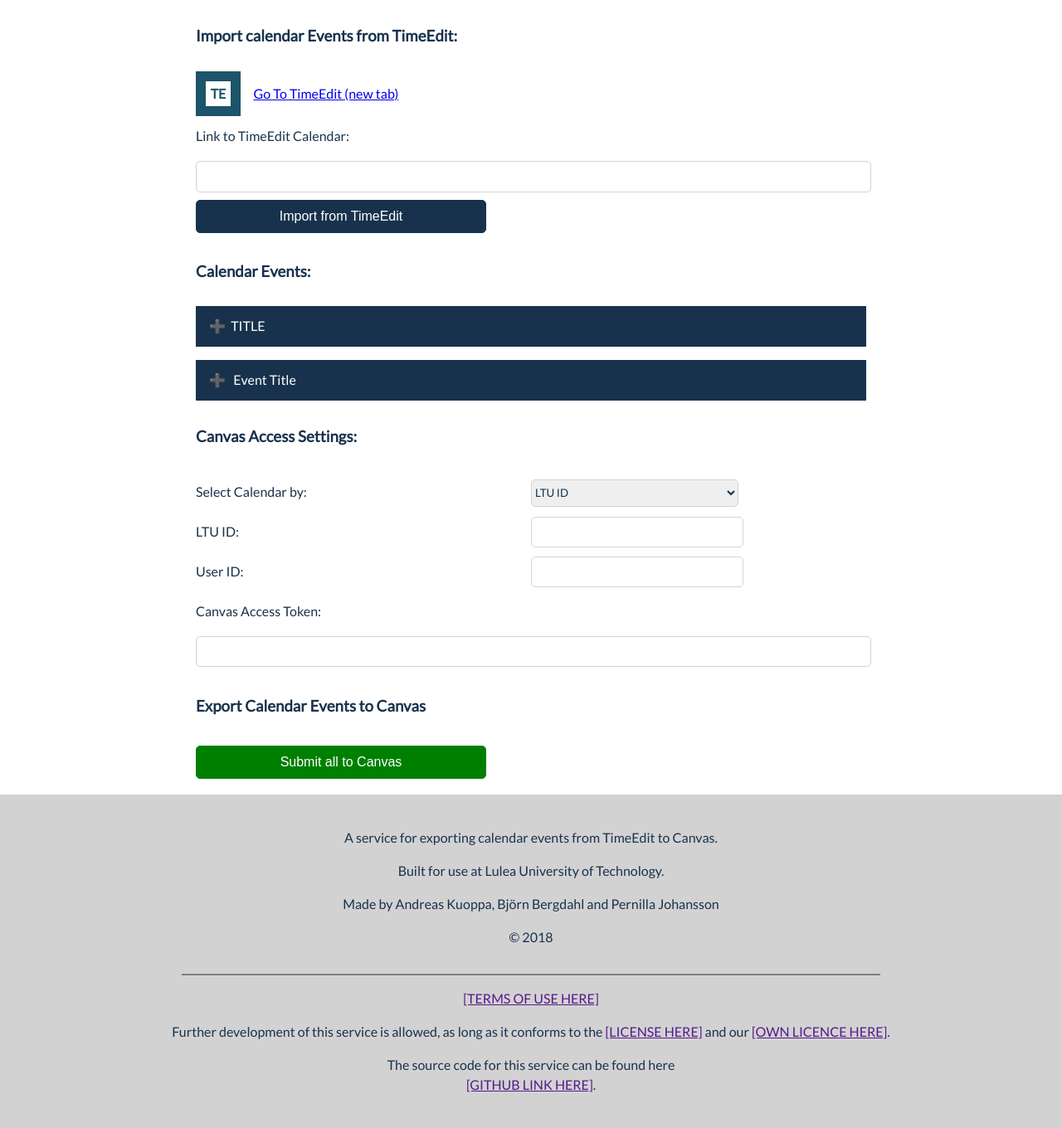
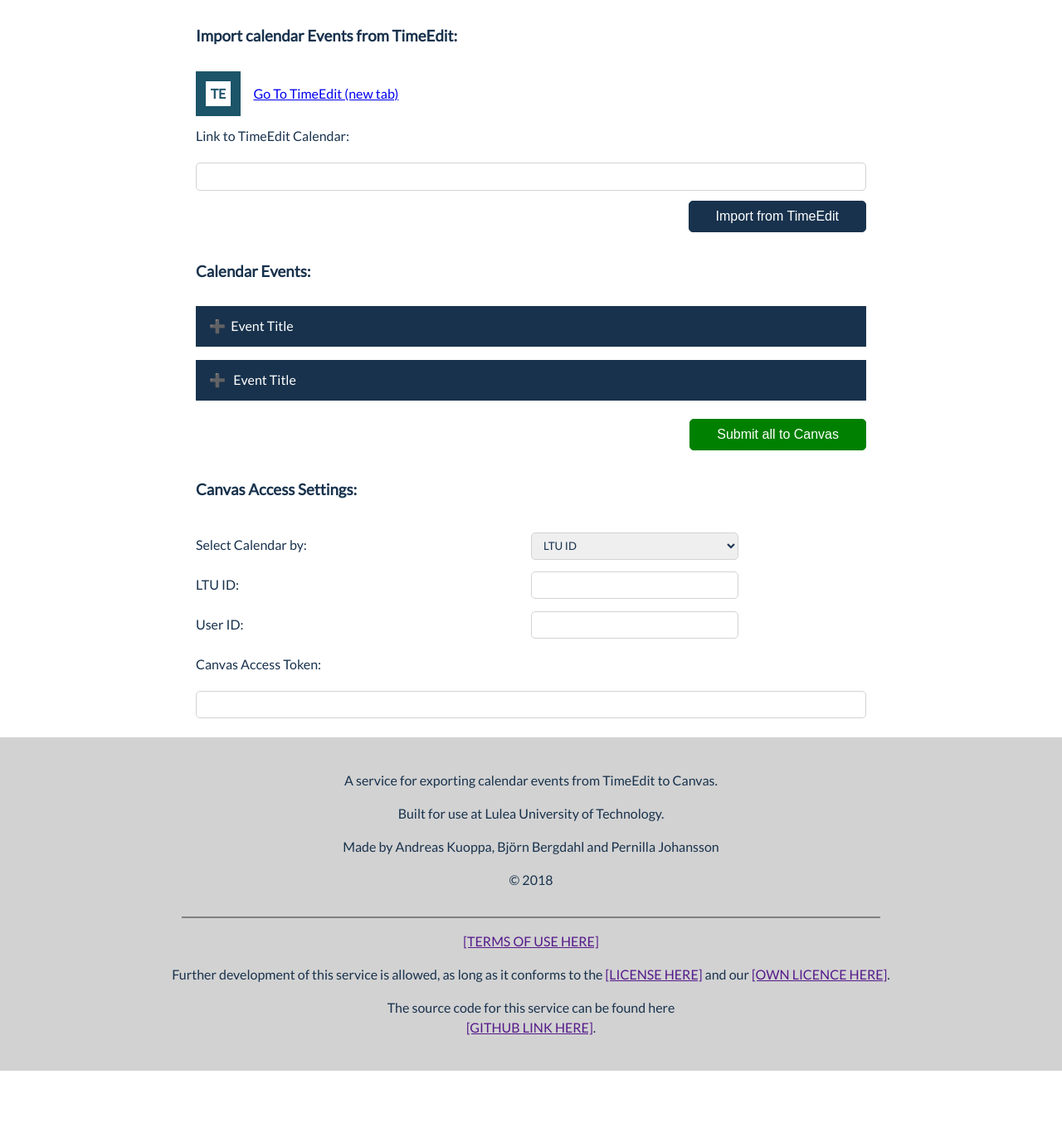
Before and after one commit to BjornBergdahl/TimeEdit-to-Canvas-Exporter, a PHP site: page / in a window 1280 px wide. Shown: the part 79-1439 px from the top of the page at 83% size. After the commit the page ends 1370 px from the top, so only its background shows below. Run offline with PHP 8.4, Linux system fonts and the light colour scheme.

Commit message:
Improved UI

```diff
--- a/index.html
+++ b/index.html
@@ -46,12 +46,15 @@
 		  		</div>
 			</form>
 
-			<button id="importButton" class="pasteButton">Import from TimeEdit</button>
+			<div class="buttonWrapper">
+				<button id="importButton" class="pasteButton">Import from TimeEdit</button>
+			</div>
 			<!--
 			<button class="pasteButton">Paste from Clipboard</button>
 			-->
 
 			<div class="hider">
+
 				<h3>Calendar Events:</h3>
 
 				<div id="formInserter"></div>
@@ -120,6 +123,9 @@
 					</div>
 				</div>
 
+				<div class="buttonWrapper">
+					<button id="submitButton">Submit all to Canvas</button>
+				</div>
 
 				<h3>Canvas Access Settings:</h3>
 
@@ -179,10 +185,6 @@
 				<!--
 				<button class="pasteButton">Paste from Clipboard</button>
 				-->
-
-				<h3>Export Calendar Events to Canvas</h3>
-
-				<button id="submitButton">Submit all to Canvas</button>
 			</div>
 		</main>
 	</div>
--- a/scripts.js
+++ b/scripts.js
@@ -38,7 +38,7 @@
 
   var eventTitle = document.createElement('div');
   eventTitle.setAttribute('class', 'eventHeader');
-  eventTitle.innerHTML = 'TITLE';
+  eventTitle.innerHTML = 'Event Title';
 
   var eventContent = document.createElement('div');
   eventContent.setAttribute('class', 'eventContent');
@@ -49,6 +49,13 @@
   var form = document.createElement('form');
   form.setAttribute('action', 'ADDACTIONHERE');
   form.setAttribute('id', 'eventForm');
+
+  eventBox.append(eventTitle);
+  eventBox.append(eventContent);
+
+  eventContent.append(extraMargin);
+
+  extraMargin.append(form);
 
   /* ----- ROWS AND COLUMNS ----- */
 
@@ -63,13 +70,6 @@
   inp1.setAttribute('type', 'text');
   inp1.setAttribute('name', 'title');
 
-  eventBox.append(eventTitle);
-  eventBox.append(eventContent);
-
-  eventContent.append(extraMargin);
-
-  extraMargin.append(form);
-
   form.append(row1);
   row1.append(col11);
   row1.append(col12)
--- a/styles.css
+++ b/styles.css
@@ -55,6 +55,10 @@
 input, select {
 	width: 100%;
 	max-width: 250px;
+    -webkit-box-sizing: border-box; /* Safari/Chrome, other WebKit */
+    -moz-box-sizing: border-box;    /* Firefox, other Gecko */
+    box-sizing: border-box;         /* Opera/IE 8+ */
+    padding-left: .75em;
 }
 textarea {
 	height: 5em;
@@ -89,9 +93,11 @@
 	color: white;
 	border-radius: 5px;
 	line-height: 2.25em;
-	width: 100%;
-	max-width: 350px;
 	cursor: pointer;
+	padding: 0 2em 0 2em;
+}
+.buttonWrapper {
+	text-align: right;
 }
 .pasteButton {
 	background: #18324D;
```
